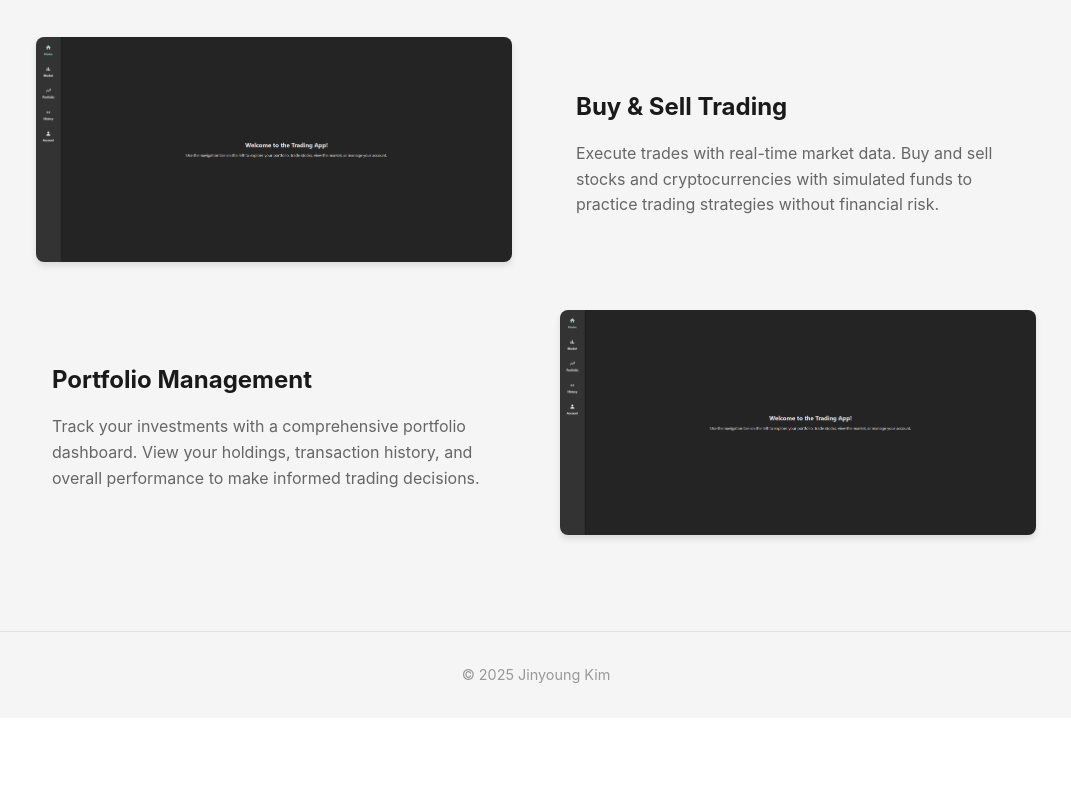
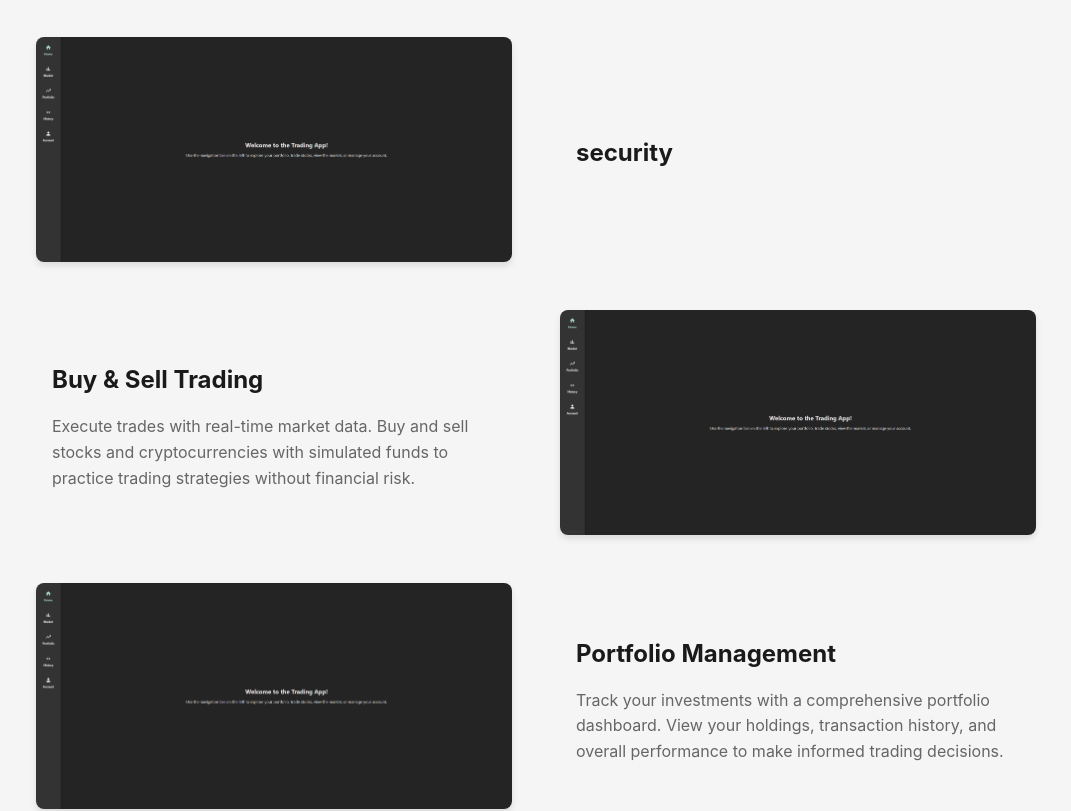
Before and after one commit to Ken1o/Portfolio-Website, a React (Vite) app: page /stock-crypto-simulator in a window 1280 px wide. Shown: the part 1040-1851 px from the top of the page, without its empty margins (104-1175 px from the left). Before the commit the page ends 1758 px from the top, so only its background shows below. Built offline with nearby package versions, Linux system fonts and the light colour scheme.

Commit message:
adding more description in stock trading sim page

```diff
--- a/src/pages/Stock.tsx
+++ b/src/pages/Stock.tsx
@@ -61,19 +61,27 @@ const StockPage: React.FC = () => {
             <h2>Features</h2>
             <div className="feature-item">
               <div className="feature-image">
-                <img src={StockImage} alt="Buy/Sell Page" />
+                <img src={StockImage} alt="Security Page" />
+              </div>
+              <div className="feature-description">
+                <h3>security</h3>
+                <p></p>
               </div>
               <div className="feature-description">
                 <h3>Buy & Sell Trading</h3>
                 <p>Execute trades with real-time market data. Buy and sell stocks and cryptocurrencies with simulated funds to practice trading strategies without financial risk.</p>
               </div>
+              <div className="feature-image">
+                <img src={StockImage} alt="Buy/Sell Page" />
+              </div>
+              <div className="feature-image">
+                <img src={StockImage} alt="Portfolio Page" />
+              </div>
               <div className="feature-description">
                 <h3>Portfolio Management</h3>
                 <p>Track your investments with a comprehensive portfolio dashboard. View your holdings, transaction history, and overall performance to make informed trading decisions.</p>
               </div>
-              <div className="feature-image">
-                <img src={StockImage} alt="Portfolio Page" />
-              </div>
+
             </div>
           </section>
         </div>
```
